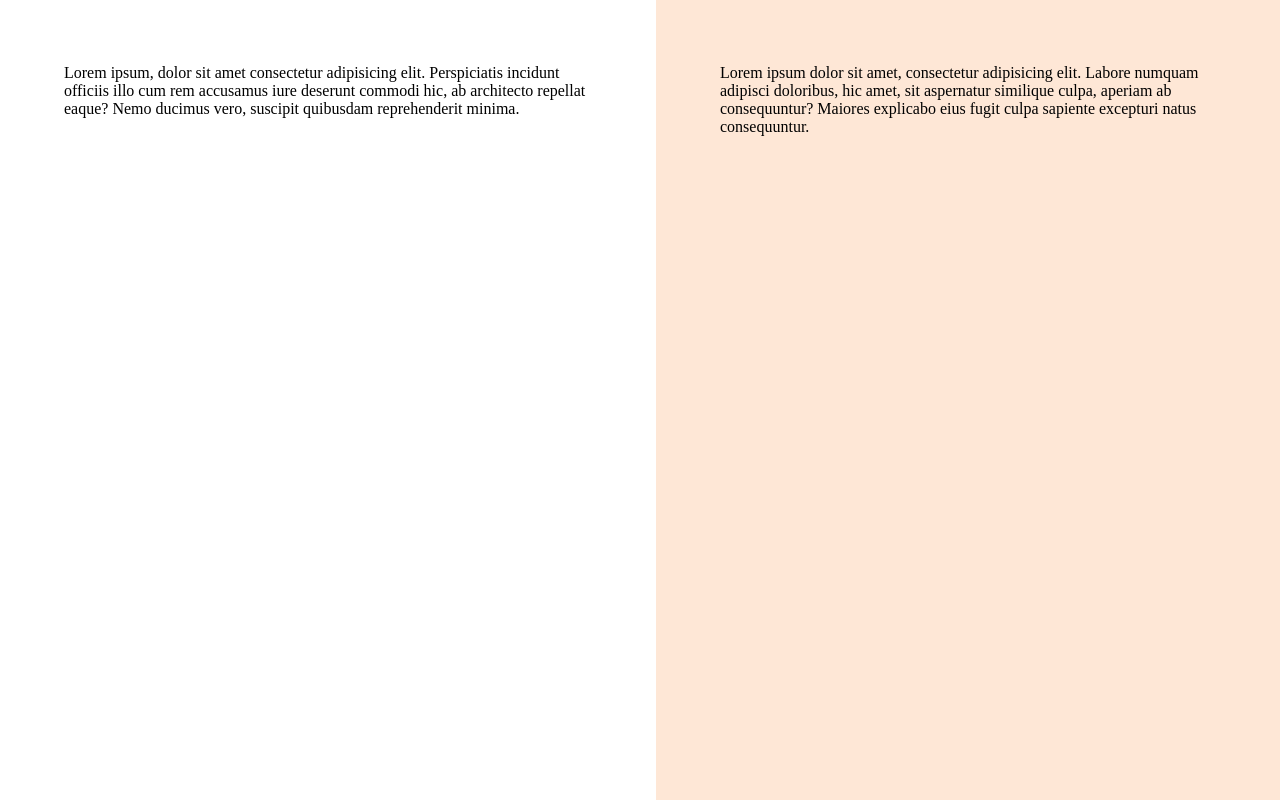
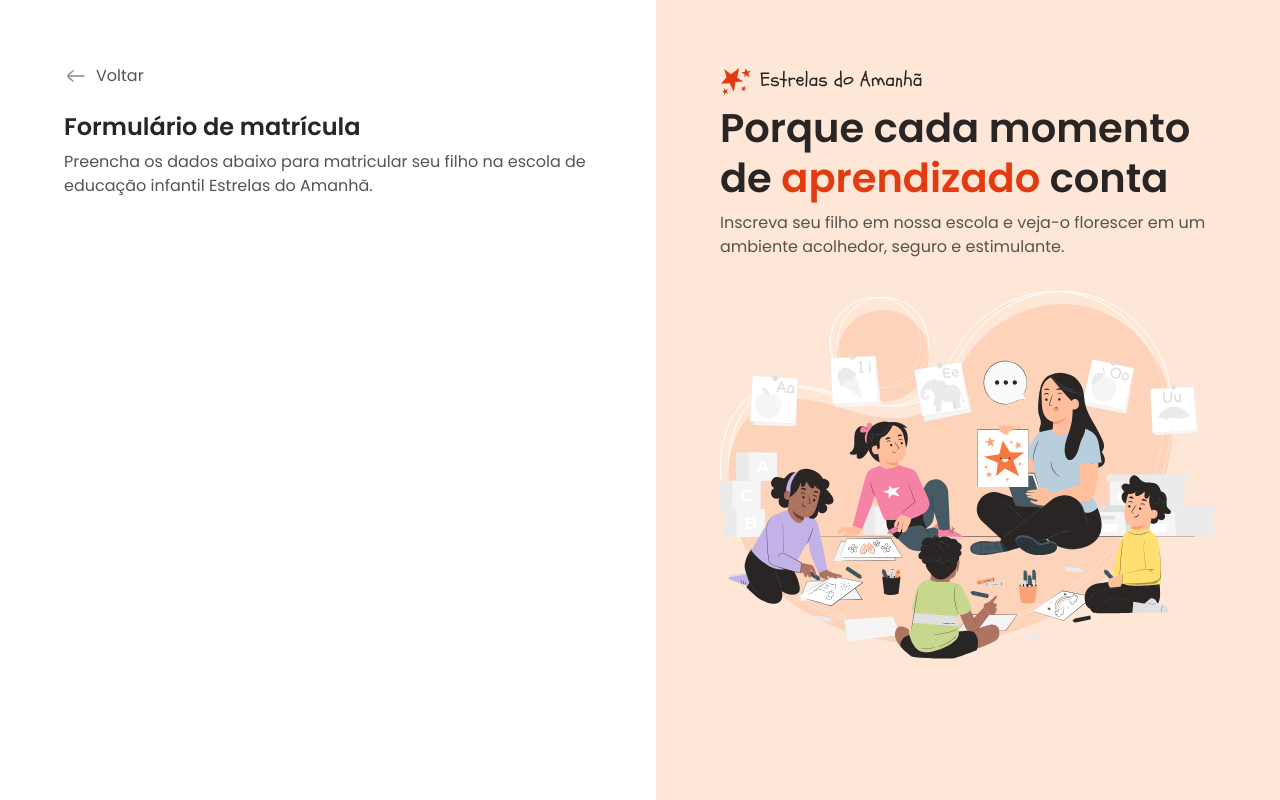
Before and after one commit to marinabap/Formulario-de-matricula, a plain HTML site: page index.html in a window 1280 px wide. Drawn offline with Linux system fonts and the light colour scheme.

Commit message:
Conteúdo aside e conteúdo inicial do main

```diff
--- a/index.html
+++ b/index.html
@@ -16,13 +16,32 @@
     <div id="app">
         <main>
             <div class="main-container">
-                Lorem ipsum, dolor sit amet consectetur adipisicing elit. Perspiciatis incidunt officiis illo cum rem accusamus iure deserunt commodi hic, ab architecto repellat eaque? Nemo ducimus vero, suscipit quibusdam reprehenderit minima.
+              <div class="back">
+                <img src="assets/icons/arrow-left-02.svg" alt="ícone de voltar">
+                <span>Voltar</span>
+              </div>
+
+              <h1>Formulário de matrícula</h1>
+              <p>Preencha os dados abaixo para matricular seu filho na escola de educação infantil Estrelas do Amanhã.</p>
             </div>
         </main>
 
         <aside>
             <div class="aside-container">
-                Lorem ipsum dolor sit amet, consectetur adipisicing elit. Labore numquam adipisci doloribus, hic amet, sit aspernatur similique culpa, aperiam ab consequuntur? Maiores explicabo eius fugit culpa sapiente excepturi natus consequuntur.
+                <header>
+                    <img src="assets/logo.svg" alt="Estrelas do Amanhã">
+                    <h2>Porque cada momento de
+                        <span>
+                          aprendizado
+                        </span>
+                        conta
+                    </h2>
+                    <p>
+                        Inscreva seu filho em nossa escola e veja-o florescer em um ambiente acolhedor, seguro e estimulante.
+                    </p>
+                </header>
+
+                <img src="assets/Illustration.svg" alt="Ilustração de uma professora com crianças prestando atenção">
             </div>
         </aside>
     </div>
--- a/styles/global.css
+++ b/styles/global.css
@@ -25,4 +25,16 @@
 
 body {
     overflow: hidden;
+    font: var(--text);
+    color: var(--text-secondary);
+
 }
+
+h1, h2 {
+    color: var(--text-primary);
+}
+
+img {
+    max-width: 100%;
+    height: auto;
+}
--- a/styles/layout.css
+++ b/styles/layout.css
@@ -14,6 +14,19 @@ main {
         max-width: 33rem;
         margin-left: auto;
     }
+
+    & .back {
+        display: flex;
+        align-items: center;
+        gap: .5rem;
+        margin-bottom: 1.5rem;
+    }
+
+    & h1 {
+        font: 600 1.5rem/1.25 var(--font-family);
+        margin-bottom: .5rem;
+
+    }
 }
 
 
@@ -24,5 +37,19 @@ aside {
 
     & .aside-container {
         max-width: 31rem;
+
+        & > img {
+            margin-top: 2rem;
+
+        }
+    }
+
+    & h2 {
+        font: 600 2.5rem/1.25 var(--font-family);
+        margin-bottom: .5rem;
+        & span {
+            color: var(--text-highlight);
+
+        }
     }
 }
```
